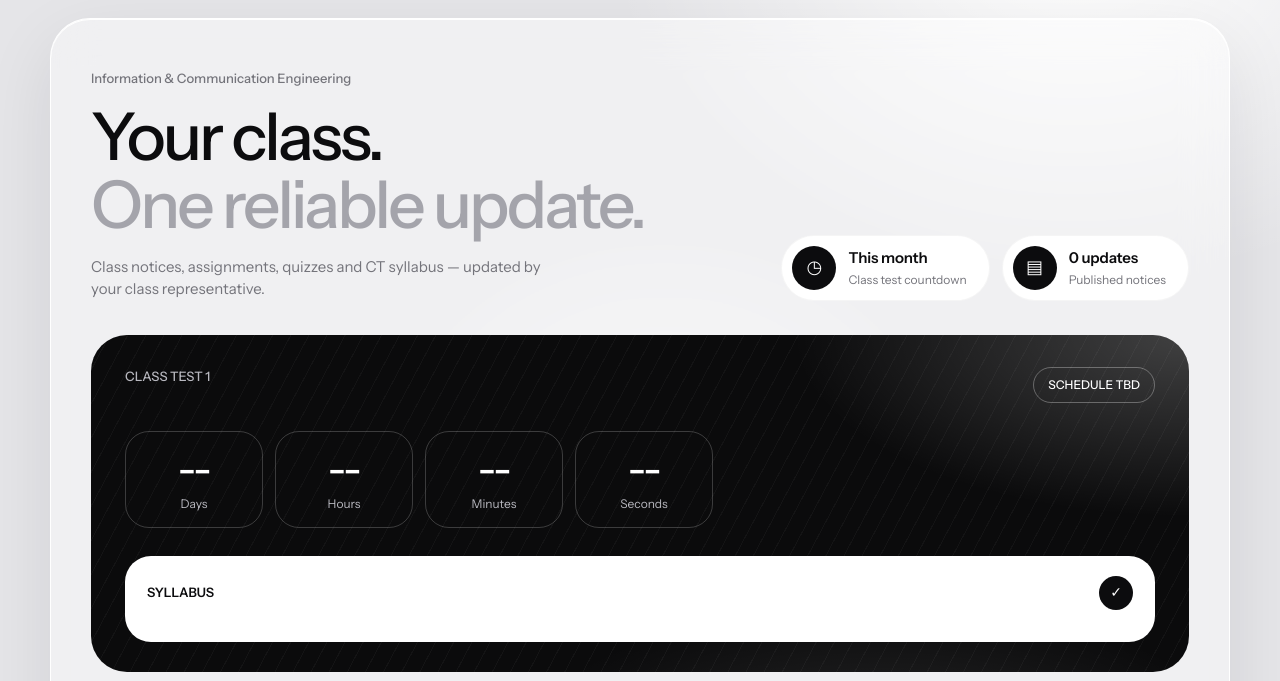
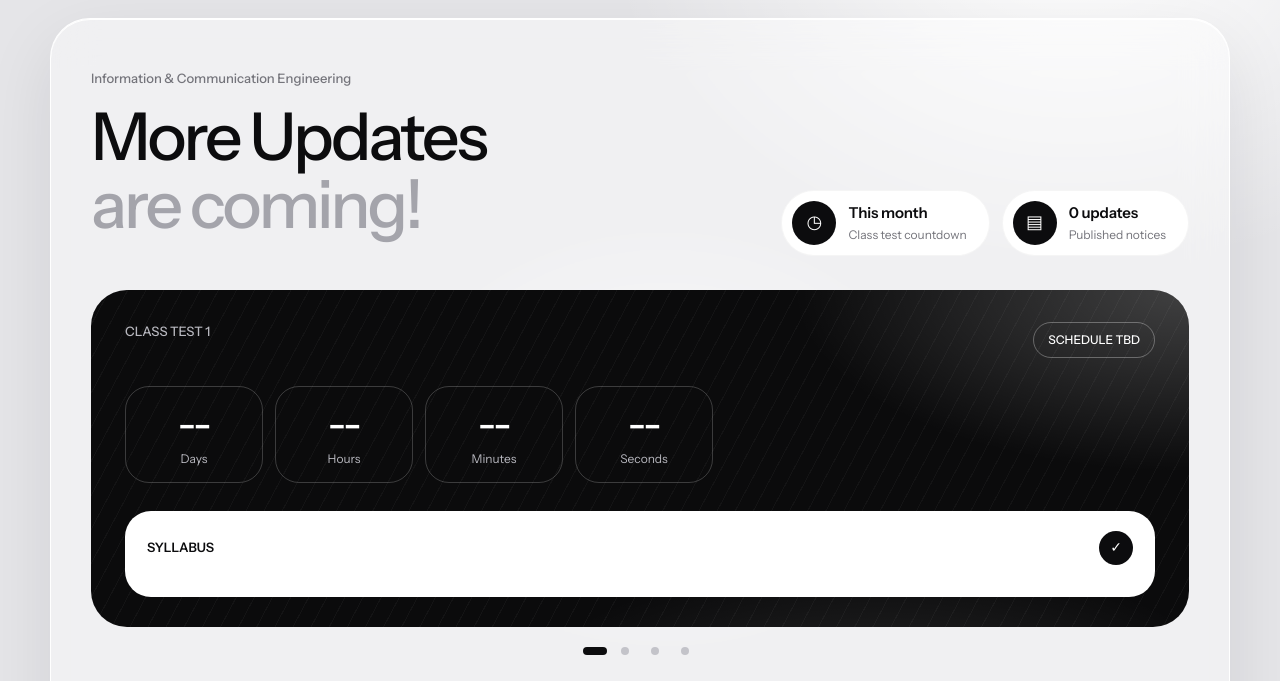
Before and after one commit to zihad1010/bup-ice-portal, a plain HTML site: page public/index.html in a window 1280 px wide. Shown: the part 70-751 px from the top of the page. Drawn offline with Linux system fonts and the light colour scheme; no server answers.

Commit message:
Update index.html

```diff
--- a/public/index.html
+++ b/public/index.html
@@ -22,7 +22,7 @@
 
   <main class="container">
     <section class="hero">
-      <div class="hero-copy"><div class="eyebrow">Information & Communication Engineering</div><h1>Your class.<br><span>One reliable update.</span></h1><p>Class notices, assignments, quizzes and CT syllabus — updated by your class representative.</p></div>
+      <div class="hero-copy"><div class="eyebrow">Information & Communication Engineering</div><h1>More Updates<br><span>are coming!</span></h1></div>
       <div class="hero-stats"><div class="stat"><span class="stat-icon">◷</span><div><strong id="monthLabel">This month</strong><small>Class test countdown</small></div></div><div class="stat"><span class="stat-icon">▤</span><div><strong id="noticeCount">0 updates</strong><small>Published notices</small></div></div></div>
     </section>
 
```
